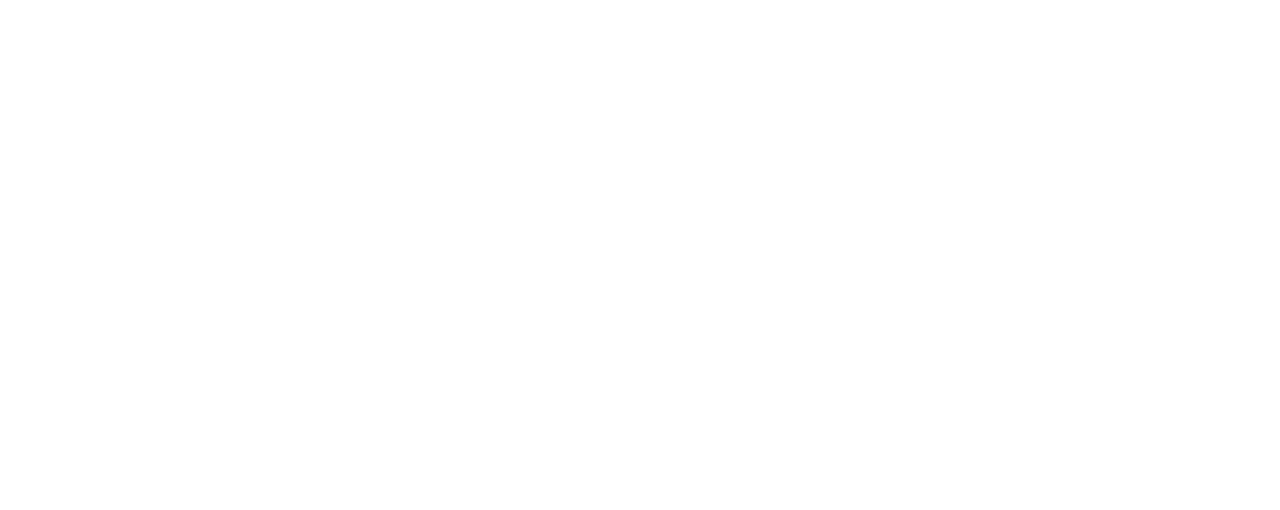
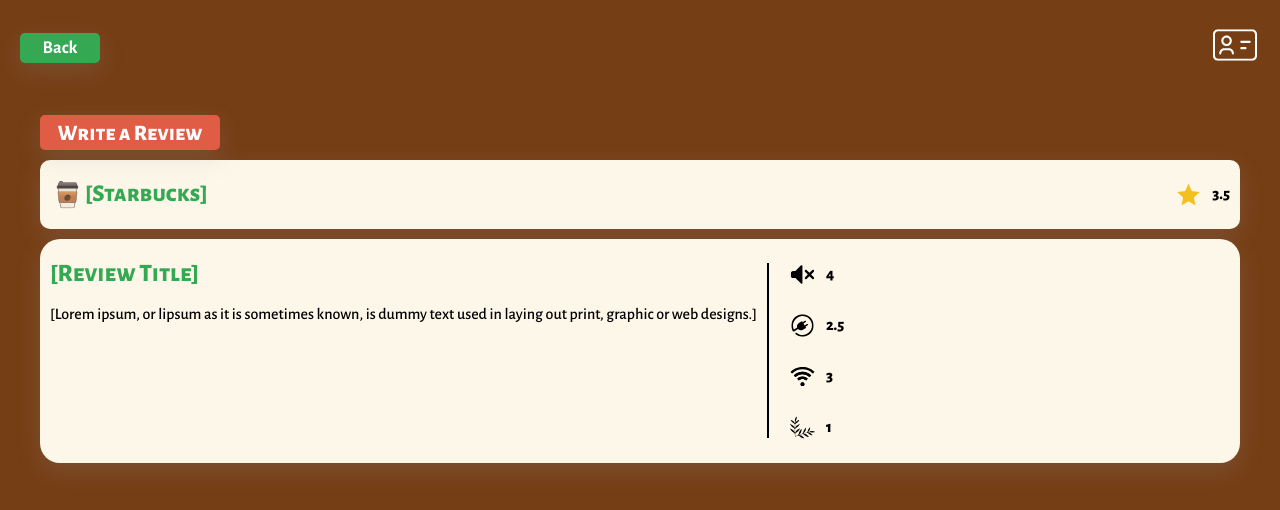
Before and after one commit to Snapdragons-Mars/book-nook-front-end, a React (Create React App) app: page /review/1 in a window 1280 px wide. Before the commit this address had no page. Shown: the top 510 px of the page. Built offline with nearby package versions, Linux system fonts and the light colour scheme.

Commit message:
Complete review page with hardcoded data

```diff
--- a/src/components/App/App.js
+++ b/src/components/App/App.js
@@ -4,9 +4,10 @@
 // import ResultsPage from '../ResultsPage/ResultsPage';
 // import WriteReview from '../WriteReview/WriteReview';
 // import UserPage from '../UserPage/UserPage';
-// import ReadReviewPage from '../ReadReviewPage/ReadReviewPage';
+import ReadReviewPage from '../ReadReviewPage/ReadReviewPage';
 
 function App() {
+
   return (
     <div className="App">
       <Routes>
@@ -16,8 +17,8 @@
         <Route path ="/search" element={<BrowsePage/>}/>
         {/* <Route path="/searchresults" element={<ResultsPage/>}/>
         <Route path="/createreview" element={ <WriteReview />}/>
-        <Route path="/myreviews" element={<UserPage />}/>
-        <Route path="/review/:id" element={<ReadReviewPage />}/> */}
+        <Route path="/myreviews" element={<UserPage />}/> */}
+        <Route path="/review/:id" element={<ReadReviewPage />}/>
       </Routes>
     </div>
   );
--- a/src/components/ReadReviewPage/ReadReviewPage.css
+++ b/src/components/ReadReviewPage/ReadReviewPage.css
@@ -0,0 +1,153 @@
+.read-review-page {
+    background: #763E15;
+    height: 100vh;
+    overflow-y: hidden;
+    overflow-x: hidden;
+}
+
+.heading {
+    display: flex;
+    align-items: center;
+    justify-content: space-between;
+    margin: 20px;
+}
+
+.back-button {
+    width: 80px;
+    height: 30px;
+    background: #34a853;
+    color: white;
+    border: none;
+    border-radius: 5px;
+    font-size: 18px;
+    font-family: 'Alegreya Sans', sans-serif;
+    font-weight: 700;
+    box-shadow: rgba(149, 157, 165, 0.2) 0px 8px 24px;
+    cursor: pointer;
+}
+
+.back-button:hover {
+    background: #3a9c85;
+}
+
+.profile-btn {
+    width: 50px;
+    cursor: pointer;
+}
+
+.write-btn-container {
+    margin: 40px 40px 10px 40px;
+}
+
+.write-btn {
+    width: 180px;
+    height: 35px;
+    background: #E15C45;
+    color: white;
+    border: none;
+    border-radius: 5px;
+    font-size: 22px;
+    font-family: 'Alegreya Sans SC', sans-serif;
+    font-weight: 800;
+    box-shadow: rgba(149, 157, 165, 0.2) 0px 8px 24px;
+    cursor: pointer;
+}
+
+.write-btn:hover {
+    background: #ca4d37;
+}
+
+.study-spot-info {
+    display: flex;
+    align-items: center;
+    margin: 10px 40px;
+    background: #FDF7E9;
+    justify-content: space-between;
+    padding: 0px 10px;
+    border-radius: 10px;
+    box-shadow: rgba(149, 157, 165, 0.2) 0px 8px 24px;
+}
+
+.study-spot-icon-name {
+    display: flex;
+}
+
+.study-spot-icon {
+    width: 35px;
+}
+
+.study-spot-name {
+    font-family: 'Alegreya Sans SC', sans-serif;
+    font-weight: 800;
+    color: #34a853;
+}
+
+.study-spot-star-rating {
+    display: flex;
+}
+
+.star {
+    width: 27px;
+    margin: 0 10px;
+}
+
+.rating {
+    font-family: 'Alegreya Sans SC', sans-serif;
+    font-weight: 800;
+}
+
+.review-card {
+    background: #FDF7E9;
+    display: flex;
+    margin: 0 40px 10px 40px;
+    border-radius: 20px;
+    box-shadow: rgba(149, 157, 165, 0.2) 0px 8px 24px;
+}
+
+.left-side {
+    margin: 10px;
+}
+
+.review-title {
+    margin: 10px 0;
+    font-family: 'Alegreya Sans SC', sans-serif;
+    font-weight: 800;
+    color: #34a853;
+    font-size: 25px;
+}
+
+.review-paragraph {
+    font-family: 'Alegreya Sans', sans-serif;
+    font-weight: 500;
+}
+
+.divider-div {
+    display: flex;
+    align-items: center;
+}
+
+.divider {
+    border-left: 2px solid black;
+    height: 175px;
+}
+
+.right-side {
+    margin: 10px;
+}
+
+.rating-div {
+    display: flex;
+    justify-content: space-between;
+}
+
+.icon {
+    width: 27px;
+    margin: 0 10px;
+}
+
+.rating-div {
+    font-family: 'Alegreya Sans SC', sans-serif;
+    font-weight: 800;
+    display: flex;
+    justify-content: start;
+}
--- a/src/components/ReadReviewPage/ReadReviewPage.js
+++ b/src/components/ReadReviewPage/ReadReviewPage.js
@@ -0,0 +1,82 @@
+import './ReadReviewPage.css'
+import { useNavigate, Link } from 'react-router-dom'
+import profile from '../../assets/profile-icon.svg'
+import noise from '../../assets/noise-icon.svg'
+import outlet from '../../assets/outlet-icon.svg'
+import wifi from '../../assets/wifi-icon.svg'
+import aesthetic from '../../assets/aesthetic-icon.svg'
+import coffee from '../../assets/coffee-icon.svg'
+import star from '../../assets/star-icon.svg'
+
+function ReadReviewPage() {
+    const navigate = useNavigate()
+
+    function handleBack() {
+        navigate(-1)
+    }
+
+    return (
+        <div className="read-review-page">
+            <div className="heading">
+                <button onClick={handleBack} className="back-button">Back</button>
+                <Link to="/myreviews">
+                    <img className="profile-btn" src={profile} alt="profile"/>
+                </Link>
+            </div>
+
+            <div className="body-container">
+                <div className="write-btn-container">
+                    <Link to="/createreview">
+                        <button className="write-btn">Write a Review</button>
+                    </Link>
+                </div>
+
+                <div className="study-spot-info">
+                    <div className="study-spot-icon-name">
+                        <img className="study-spot-icon" src={coffee} alt="coffee-icon"/>
+                        <h2 className="study-spot-name">[Starbucks]</h2>
+                    </div>
+                    <div className="study-spot-star-rating">
+                        <img className="star" src={star} alt="star-icon"/>
+                        <p className="rating">3.5</p>
+                    </div>
+                </div>
+
+                <div className="review-card">
+                    <div className="left-side">
+                        <h3 className="review-title">[Review Title]</h3>
+                        <p className="review-paragraph">
+                            [Lorem ipsum, or lipsum as it is sometimes known, is dummy text used in laying out print, graphic or web designs.]
+                        </p>
+                    </div>
+                    <div className="divider-div">
+                        <div className="divider"></div>
+                    </div>
+                    <div className="right-side">
+                        <div className="ratings-grid">
+                            <div className="rating-div">
+                                <img className="icon" src={noise} alt="Noise icon"/>
+                                <p className="rating-number">4</p>
+                            </div>
+                            <div className="rating-div">
+                                <img className="icon" src={outlet} alt="Outlet icon"/>
+                                <p className="rating-number">2.5</p>
+                            </div>
+                            <div className="rating-div">
+                                <img className="icon" src={wifi} alt="Wifi icon"/>
+                                <p className="rating-number">3</p>
+                            </div>
+                            <div className="rating-div">
+                                <img className="icon" src={aesthetic} alt="Aesthetic icon"/>
+                                <p className="rating-number">1</p>
+                            </div>
+                        </div>
+                    </div>
+                </div>
+
+            </div>
+        </div>
+    );
+};
+
+export default ReadReviewPage;
```
Also changed, not shown: src/components/common/ReviewItem.css (deleted), src/components/common/ReviewItem.js (deleted), src/components/common/SpotItem.css (deleted), src/components/common/SpotItem.js (deleted).
